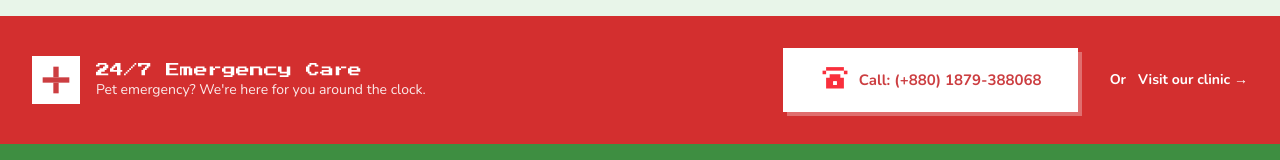
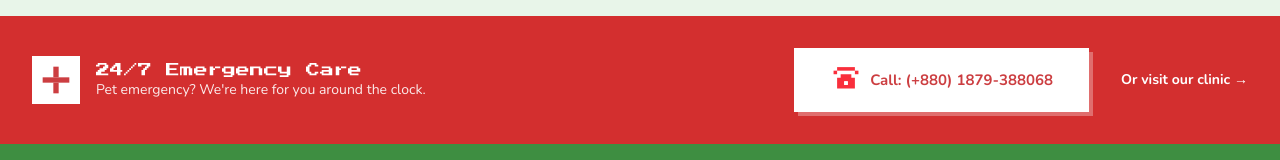
Before and after one commit to Ehsan914/animalia, a React (Vite) app in the folder client/: page / in a window 1280 px wide. Shown: the part 1564-1724 px from the top of the page. Built offline with nearby package versions, Linux system fonts and the light colour scheme; no server answers.

Commit message:
fix: update text in EmergencyBanner component for consistency

```diff
--- a/client/src/components/home/emergency-banner.jsx
+++ b/client/src/components/home/emergency-banner.jsx
@@ -36,7 +36,7 @@ export function EmergencyBanner() {
                     to="/contact"
                     className="text-white font-sans font-bold hover:underline text-sm"
                     >
-                        <span className="mr-2">Or</span> Visit our clinic →
+                        Or visit our clinic →
                     </Link>
                 </div>
                 </div>
```
